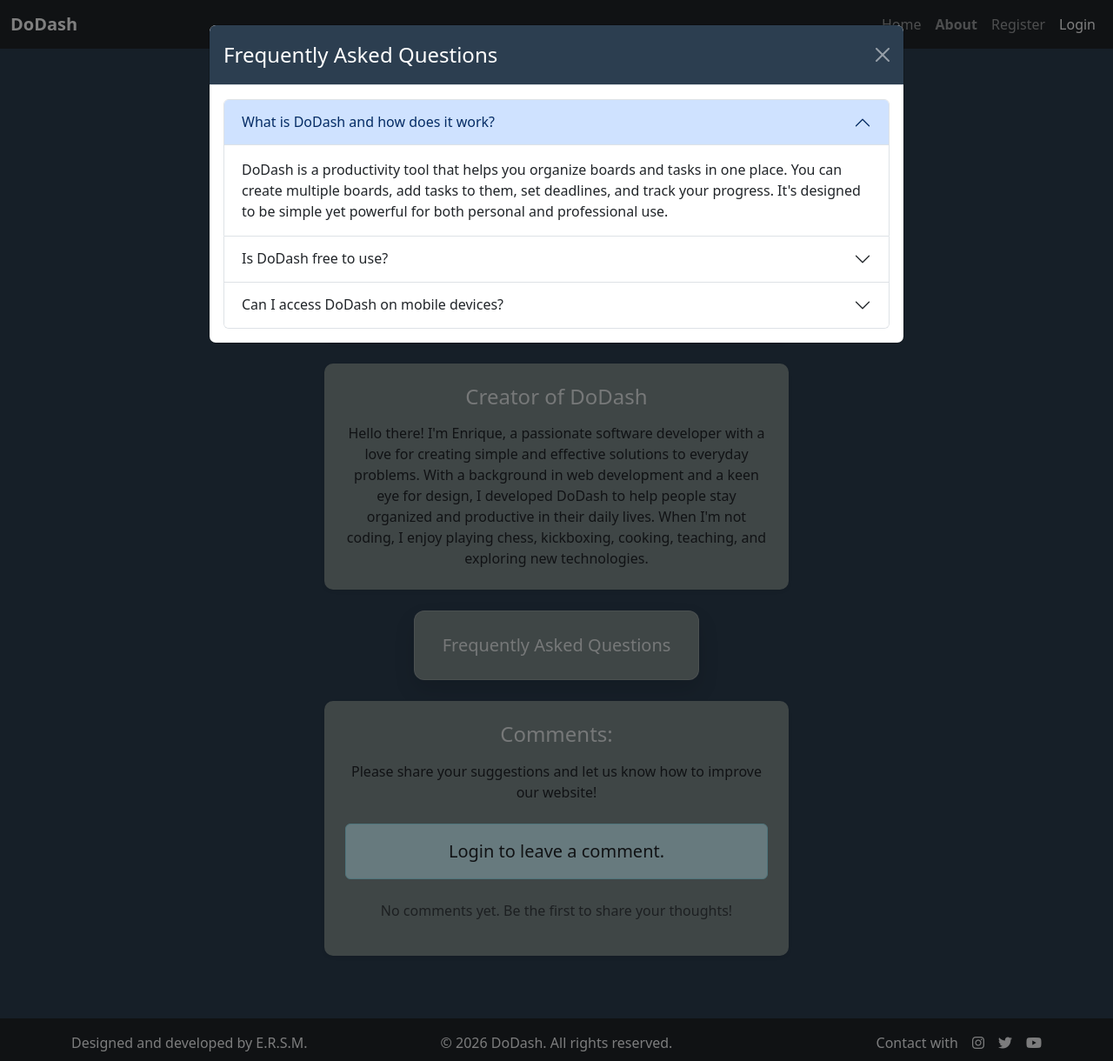
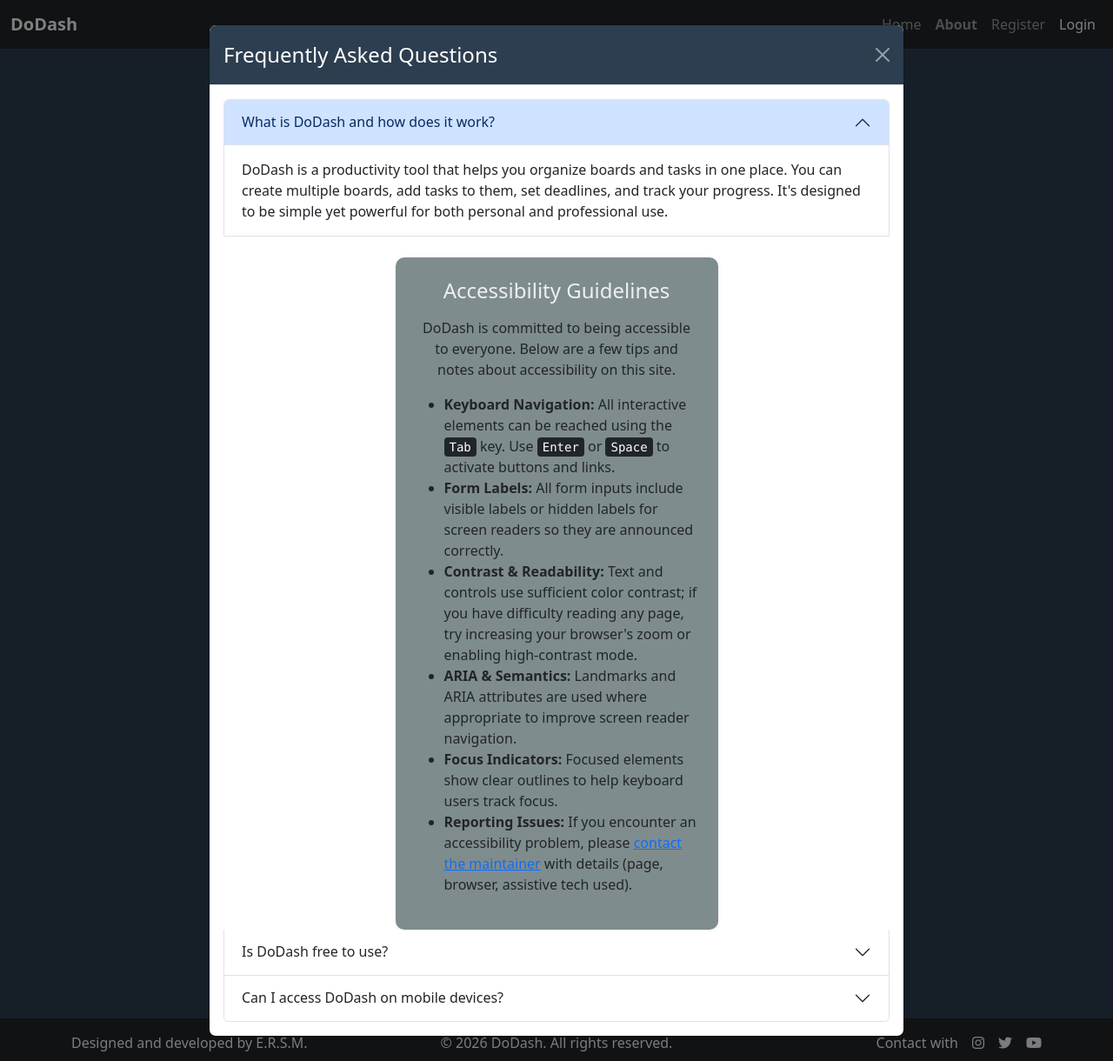
Before and after one commit to Enrique2007s/django-todo-app, a Django app: page /about/ in a window 1280 px wide, after a click on "Frequently Asked Questions". Shown: the whole page at 87% size. Run offline with Django 4.2, Linux system fonts and the light colour scheme; data that the repository does not hold is empty; some libraries are stand-ins or nearby versions; some web fonts are replaced.

Commit message:
edit about folder .html files for accessibility

```diff
--- a/about/templates/about/about.html
+++ b/about/templates/about/about.html
@@ -1,6 +1,7 @@
 {% extends 'base.html' %}
 
 {% block content %}
+<h1 class="visually-hidden">About DoDash</h1>
 <div class="container py-5">
 	<div class="row justify-content-center">
 		<div class="col-12 col-lg-8 col-xl-6">
@@ -33,8 +34,8 @@
 			</div>
 
 			<div class="text-center mt-4">
-    			<button type="button" class="btn btn-lg FAQ-background" data-bs-toggle="modal" data-bs-target="#faqModal">
-        			<i class="bi bi-question-circle"></i> Frequently Asked Questions
+    			<button type="button" class="btn btn-lg FAQ-background" data-bs-toggle="modal" data-bs-target="#faqModal" aria-haspopup="true" aria-controls="faqModal" aria-label="Frequently Asked Questions">
+        			<i class="bi bi-question-circle" aria-hidden="true"></i> Frequently Asked Questions
     			</button>
 			</div>
 
@@ -62,6 +63,7 @@
                 <form method="post">
                     {% csrf_token %}
                     <div class="mb-3">
+						<label for="id_content" class="form-label visually-hidden">Your comment or suggestion</label>
                         {{ form.content }}
                     </div>
                     <button type="submit " class="btn submit-button-background">Post Comment</button>
@@ -105,39 +107,59 @@
 
 
 <!-- FAQ Modal -->
- <div class="modal fade" id="faqModal" tabindex="-1" aria-labelledby="faqModalLabel" aria-hidden="true">
+ <div class="modal fade" id="faqModal" tabindex="-1" aria-labelledby="faqModalLabel" aria-hidden="true" aria-modal="true" role="dialog">
     <div class="modal-dialog modal-lg modal-dialog-scrollable">
         <div class="modal-content">
             <div class="modal-header modal-bg-color text-white">
-                <h3 class="modal-title fs-4" id="faqModalLabel">
-                    <i class="bi bi-question-circle"></i> Frequently Asked Questions
-                </h3>
-                <button type="button" class="btn-close btn-close-white" data-bs-dismiss="modal" aria-label="Close"></button>
+                <h2 class="modal-title fs-4" id="faqModalLabel">
+                    <i class="bi bi-question-circle" aria-hidden="true"></i> Frequently Asked Questions
+                </h2>
+                <button type="button" class="btn-close btn-close-white" data-bs-dismiss="modal" aria-label="Close modal"></button>
             </div>
             <div class="modal-body">
                 <div class="accordion" id="faqAccordion">
                     <!-- FAQ 1 -->
                     <div class="accordion-item">
-                        <h4 class="accordion-header">
-                            <button class="accordion-button" type="button" data-bs-toggle="collapse" data-bs-target="#faq1">
+                        <h3 class="accordion-header">
+                            <button class="accordion-button" type="button" data-bs-toggle="collapse" data-bs-target="#faq1" aria-expanded="true" aria-controls="faq1">
                                 What is DoDash and how does it work?
                             </button>
-                        </h4>
-                        <div id="faq1" class="accordion-collapse collapse show" data-bs-parent="#faqAccordion">
+                        </h3>
+                        <div class="accordion-collapse collapse show" data-bs-parent="#faqAccordion" role="region" aria-labelledby="faq1-btn">
                             <div class="accordion-body">
                                 DoDash is a productivity tool that helps you organize boards and tasks in one place. You can create multiple boards, add tasks to them, set deadlines, and track your progress. It's designed to be simple yet powerful for both personal and professional use.
                             </div>
                         </div>
                     </div>
 
+                    <!-- Accessibility Guidelines -->
+                    <div class="row justify-content-center">
+                        <div class="col-12 col-lg-8 col-xl-6">
+                            <div class="card shadow-sm border-0 mt-4" role="region" aria-labelledby="accessibilityGuidelinesHeading">
+                                <div class="card-body p-4">
+                                    <h2 id="accessibilityGuidelinesHeading" class="h4 mb-3 dashboard-title text-center">Accessibility Guidelines</h2>
+                                    <p class="mb-3 text-center">DoDash is committed to being accessible to everyone. Below are a few tips and notes about accessibility on this site.</p>
+                                    <ul>
+                                        <li><strong>Keyboard Navigation:</strong> All interactive elements can be reached using the <kbd>Tab</kbd> key. Use <kbd>Enter</kbd> or <kbd>Space</kbd> to activate buttons and links.</li>
+                                        <li><strong>Form Labels:</strong> All form inputs include visible labels or hidden labels for screen readers so they are announced correctly.</li>
+                                        <li><strong>Contrast &amp; Readability:</strong> Text and controls use sufficient color contrast; if you have difficulty reading any page, try increasing your browser's zoom or enabling high-contrast mode.</li>
+                                        <li><strong>ARIA &amp; Semantics:</strong> Landmarks and ARIA attributes are used where appropriate to improve screen reader navigation.</li>
+                                        <li><strong>Focus Indicators:</strong> Focused elements show clear outlines to help keyboard users track focus.</li>
+                                        <li><strong>Reporting Issues:</strong> If you encounter an accessibility problem, please <a href="mailto:enrique@example.com">contact the maintainer</a> with details (page, browser, assistive tech used).</li>
+                                    </ul>
+                                </div>
+                            </div>
+                        </div>
+                    </div>
+
                     <!-- FAQ 2 -->
                     <div class="accordion-item">
-                        <h4 class="accordion-header">
-                            <button class="accordion-button collapsed" type="button" data-bs-toggle="collapse" data-bs-target="#faq2">
+                        <h3 class="accordion-header">
+                            <button class="accordion-button collapsed" type="button" data-bs-toggle="collapse" data-bs-target="#faq2" aria-expanded="false" aria-controls="faq2">
                                 Is DoDash free to use?
                             </button>
-                        </h4>
-                        <div id="faq2" class="accordion-collapse collapse" data-bs-parent="#faqAccordion">
+                        </h3>
+                        <div id="faq2" class="accordion-collapse collapse" data-bs-parent="#faqAccordion" role="region" aria-labelledby="faq2-btn">
                             <div class="accordion-body">
                                 Yes! DoDash is completely free to use. There are no hidden fees or premium tiers. All features are available to all users.
                             </div>
@@ -146,12 +168,12 @@
 
                     <!-- FAQ 3 -->
                     <div class="accordion-item">
-                        <h4 class="accordion-header">
-                            <button class="accordion-button collapsed" type="button" data-bs-toggle="collapse" data-bs-target="#faq3">
+                        <h3 class="accordion-header">
+                            <button class="accordion-button collapsed" type="button" data-bs-toggle="collapse" data-bs-target="#faq3" aria-expanded="false" aria-controls="faq3">
                                 Can I access DoDash on mobile devices?
                             </button>
-                        </h4>
-                        <div id="faq3" class="accordion-collapse collapse" data-bs-parent="#faqAccordion">
+                        </h3>
+                        <div id="faq3" class="accordion-collapse collapse" data-bs-parent="#faqAccordion" role="region" aria-labelledby="faq3-btn">
                             <div class="accordion-body">
                                 Absolutely! DoDash is fully responsive and works on all devices including smartphones, tablets, and desktop computers. You can manage your tasks anywhere, anytime.
                             </div>
```
Also changed, not shown: about/templates/about/delete-comment.html (+5 -5 lines), about/templates/about/edit-comment.html (+4 -3 lines).
